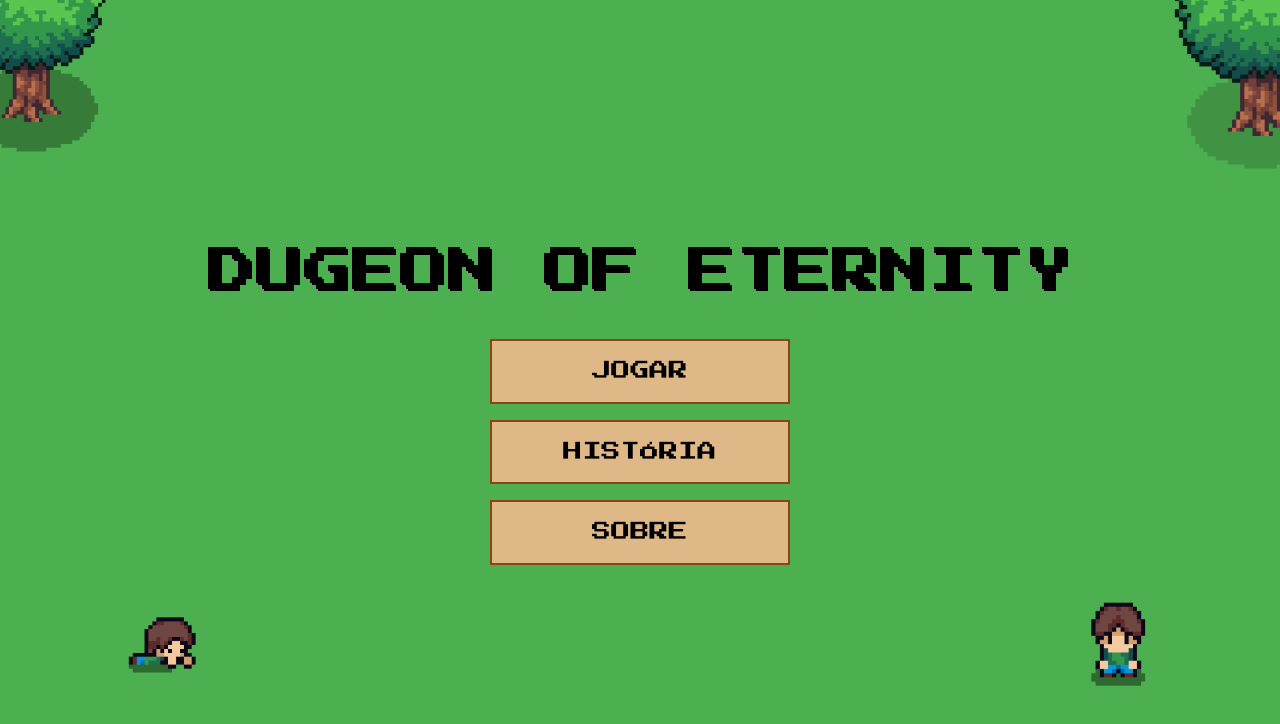
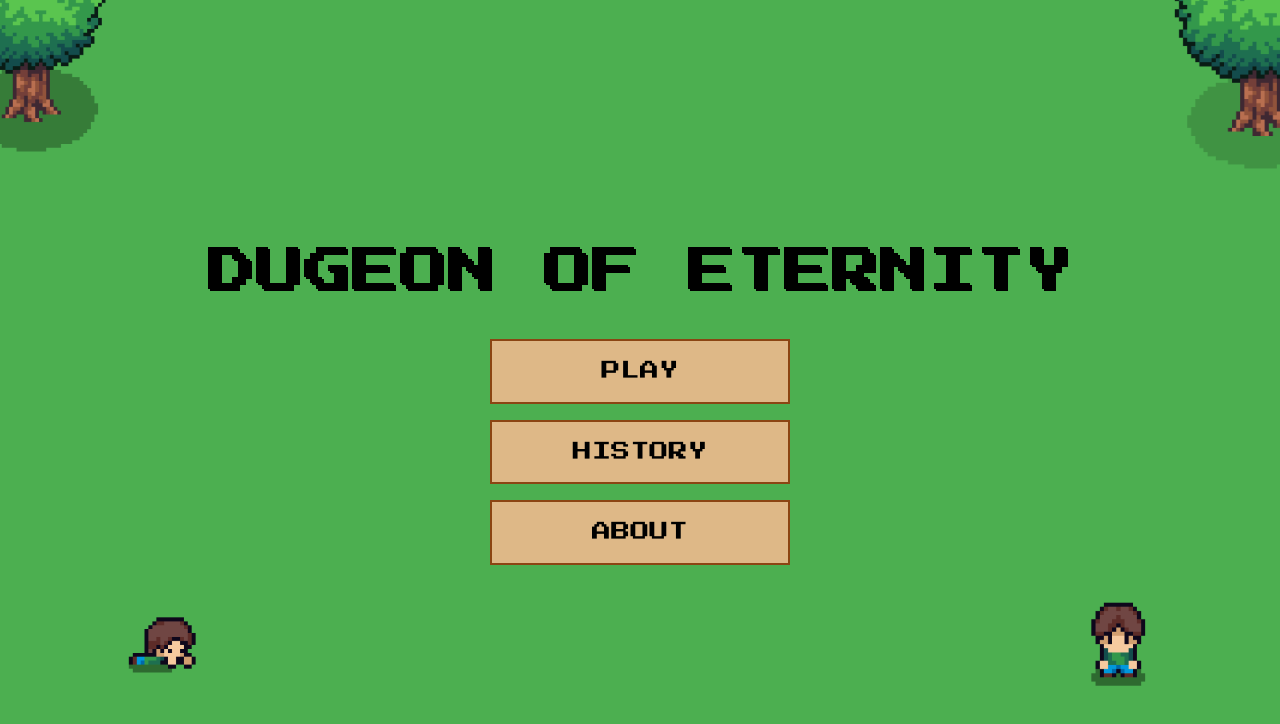
Before and after one commit to str4eis/Projeto-Logica, a SvelteKit app: page / in a window 1280 px wide. Shown: the top 724 px of the page. Built offline with nearby package versions, Linux system fonts and the light colour scheme.

Commit message:
tela inicial

```diff
--- a/src/routes/+page.svelte
+++ b/src/routes/+page.svelte
@@ -33,11 +33,11 @@
     <h1>DUGEON OF ETERNITY</h1>
 
     <div class="botoes">
-      <button on:click={() => goto('/jogar')}>JOGAR</button>
+      <button on:click={() => goto('/jogar')}>PLAY</button>
 
-      <button on:click={alternarHistoriaModal}>HISTÓRIA</button>
+      <button on:click={alternarHistoriaModal}>HISTORY</button>
 
-      <button on:click={navegarParaSobre}>SOBRE</button>
+      <button on:click={navegarParaSobre}>ABOUT</button>
     </div>
 
   </div>
--- a/src/routes/jogar/+page.svelte
+++ b/src/routes/jogar/+page.svelte
@@ -13,6 +13,5 @@
 </script>
 
 <main>
-  <h1>{$gameState.COIN}</h1>
   <div id="game-container"></div>
 </main>
```
